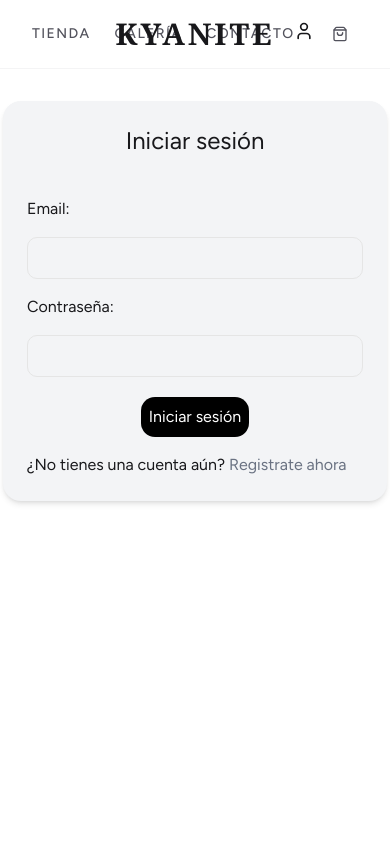
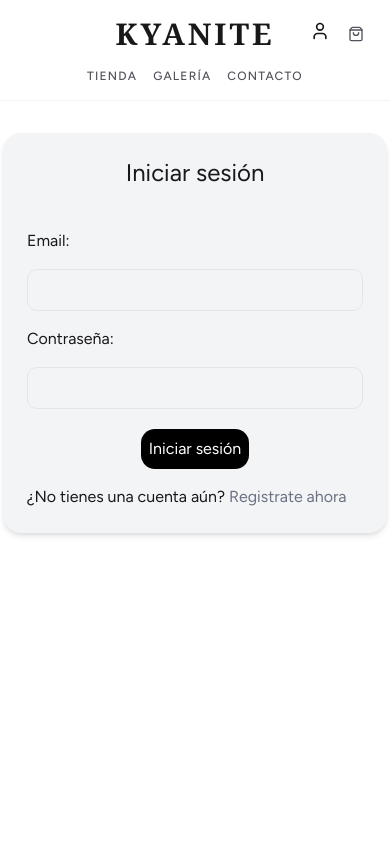
Before and after one commit to lalit0o/ProyectoAplicacionesWeb, a Next.js app in the folder frontend/: page /login in a window 390 px wide. Shown: the top 844 px of the page. Built offline with nearby package versions, Linux system fonts and the light colour scheme; no server answers.

Commit message:
layout y responsividad ajustada

```diff
--- a/frontend/src/app/not-found.tsx
+++ b/frontend/src/app/not-found.tsx
@@ -1,15 +1,25 @@
+import Link from 'next/link'
+
 export default function NotFound() {
     return (
-        <div className="flex flex-col items-center justify-center min-h-screen bg-white">
-            <h1 className="text-7xl font-bold text-black">404</h1>
-            <p className="text-2xl mt-4 text-black">La página que buscas no está disponible</p>
+        <div className="flex flex-col items-center justify-center min-h-[80vh] bg-white px-6 text-center">
 
-            <a
-                href="/"
-                className="mt-6 px-6 py-3 bg-pink-500 rounded-xl hover:bg-pink-600 transition text-white"
-            >
-                Volver al inicio
-            </a>
+            <div className="relative z-10 flex flex-col items-center">
+                <h2 className="font-serif text-3xl md:text-4xl text-zinc-900 mb-4 tracking-tight italic">
+                    Parece que te perdiste...
+                </h2>
+
+                <p className="font-sans text-zinc-500 max-w-md mb-10 text-lg font-light">
+                    La página que buscas no existe, fue movida o actualmente no está disponible en nuestra colección.
+                </p>
+
+                <Link
+                    href="/"
+                    className="px-8 py-4 bg-zinc-900 text-white font-medium rounded-full hover:bg-zinc-700 transition-all duration-300 hover:scale-105 shadow-xl hover:shadow-2xl active:scale-95"
+                >
+                    Volver a la colección
+                </Link>
+            </div>
         </div>
     );
 }
--- a/frontend/src/components/Header.tsx
+++ b/frontend/src/components/Header.tsx
@@ -1,60 +1,51 @@
 'use client'
 
 import Link from 'next/link';
-import { ShoppingBag} from 'lucide-react';
+import { ShoppingBag } from 'lucide-react';
 import { useCartStore } from '@/store/useProductStore';
 import { Button } from '@/components/ui/button';
 import { Badge } from '@/components/ui/badge';
-import UserProfile from '@/components/UserProfile'
+import UserProfile from '@/components/UserProfile';
 
 export default function Header() {
 
     const carrito = useCartStore((state) => state.carrito);
 
     return (
+        <header className="flex flex-col md:flex-row items-center justify-between bg-white border-b border-zinc-100 py-4 px-6 md:px-8 mb-8 sticky top-0 z-50 gap-4 md:gap-0">
 
-        <header className="grid grid-cols-3 items-center bg-white border-b border-zinc-100 py-4 px-8 mb-8 sticky top-0 z-50">
-
-
-            <nav className="flex items-center gap-6">
-                <Link className="text-sm font-medium tracking-widest text-zinc-600 hover:text-zinc-900 transition-colors" href="/categoria/todos">
+            <nav className="flex items-center gap-4 md:gap-6 order-2 md:order-1">
+                <Link className="text-xs md:text-sm font-medium tracking-widest text-zinc-600 hover:text-zinc-900 transition-colors" href="/categoria/todos">
                     TIENDA
                 </Link>
-                <Link className="text-sm font-medium tracking-widest text-zinc-600 hover:text-zinc-900 transition-colors" href="/">
+                <Link className="text-xs md:text-sm font-medium tracking-widest text-zinc-600 hover:text-zinc-900 transition-colors" href="/">
                     GALERÍA
                 </Link>
-                <Link className="text-sm font-medium tracking-widest text-zinc-600 hover:text-zinc-900 transition-colors" href="/">
+                <Link className="text-xs md:text-sm font-medium tracking-widest text-zinc-600 hover:text-zinc-900 transition-colors" href="/">
                     CONTACTO
                 </Link>
             </nav>
 
-
-            <div className="flex justify-center">
-
-                <Link className="text-3xl font-serif font-bold tracking-widest uppercase hover:opacity-80 transition-opacity" href='/'>
+            <div className="flex justify-center order-1 md:order-2 md:absolute md:left-1/2 md:-translate-x-1/2">
+                <Link className="text-3xl font-serif font-bold tracking-widest uppercase hover:opacity-80 transition-opacity text-zinc-900" href='/'>
                     Kyanite
                 </Link>
             </div>
 
-            <div className="flex justify-end items-center gap-2">
-
-
-                <UserProfile/>
-
+            <div className="flex justify-end items-center gap-2 absolute md:static top-4 right-4 order-3 md:order-3">
+                <UserProfile />
 
                 <Link href="/carrito-de-compras">
-                    <Button variant="ghost" size="icon" className="relative text-zinc-600 hover:text-zinc-900 hover:bg-zinc-50">
+                    <Button variant="ghost" size="icon" className="relative text-zinc-600 hover:text-zinc-900 hover:bg-zinc-50 rounded-full">
                         <ShoppingBag className="h-5 w-5" />
 
-
-                        {carrito.length > 0 && (
+                        {carrito?.length > 0 && (
                             <Badge className="absolute -top-1 -right-1 h-5 w-5 flex items-center justify-center p-0 bg-zinc-900 text-white text-[10px] rounded-full">
                                 {carrito.length}
                             </Badge>
                         )}
                     </Button>
                 </Link>
-
             </div>
 
         </header>
```
